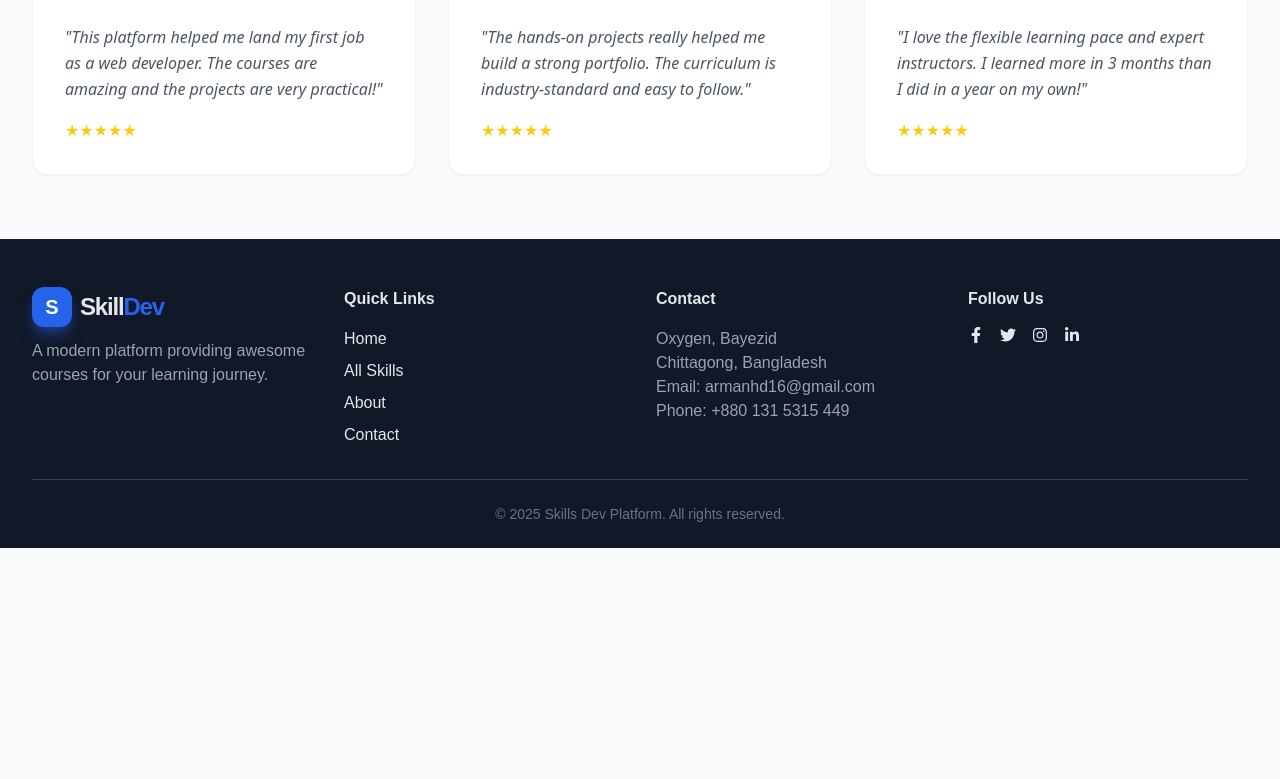
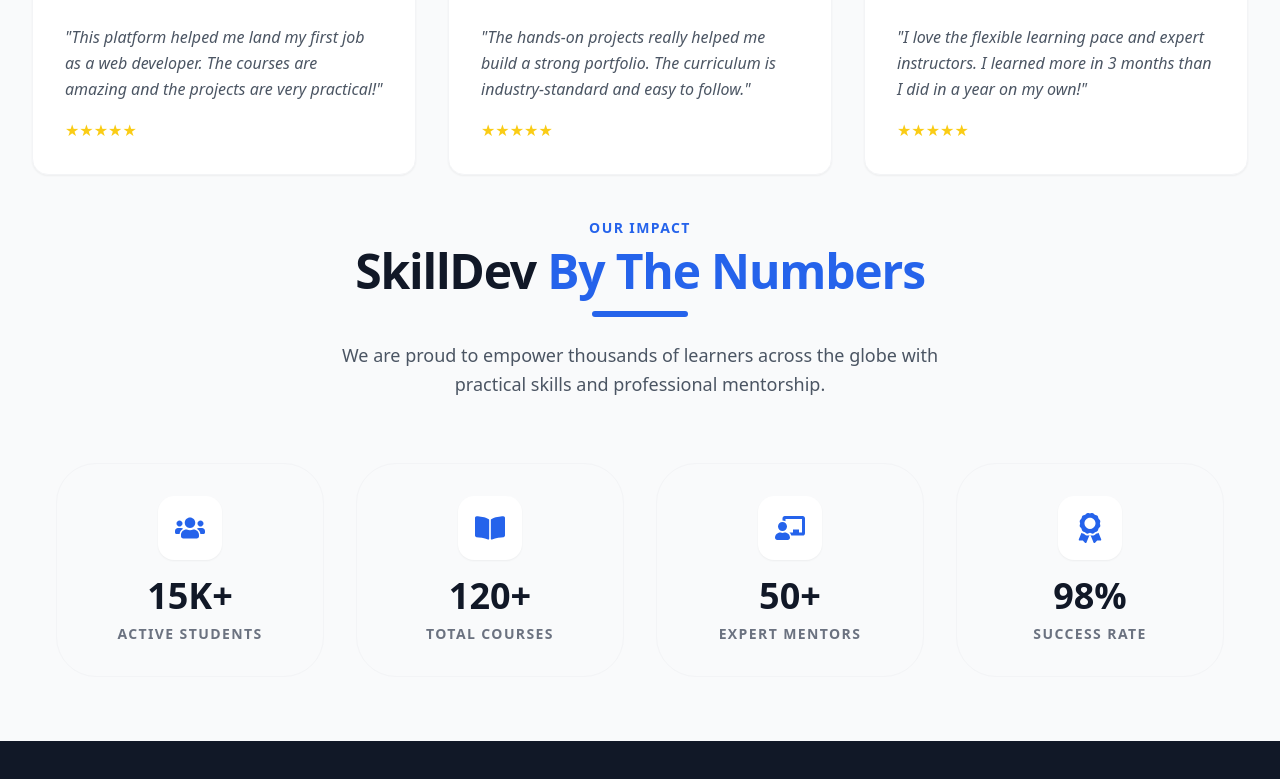
Before and after one commit to a-h-arman-hussain/skills-dev-platform, a Next.js app: page / in a window 1280 px wide. Shown: the part 2015-2794 px from the top of the page. Before the commit the page ends 2563 px from the top, so only its background shows below. Built offline with nearby package versions, Linux system fonts and the light colour scheme; no server answers.

Commit message:
login issue solve

```diff
--- a/src/app/(auth)/login/page.jsx
+++ b/src/app/(auth)/login/page.jsx
@@ -7,62 +7,75 @@
 import Swal from "sweetalert2";
 
 const Login = () => {
-  const { loginWithGoogle, loading, setLoading } = useContext(AuthContext);
+  const { loginWithGoogle, login, loading, setLoading } =
+    useContext(AuthContext);
   const router = useRouter();
   const searchParams = useSearchParams();
+
+  // 'from' এর বদলে আপনার কোড অনুযায়ী 'redirectTo' ব্যবহার করছি
   const redirectTo = searchParams?.get("from") || "/all-skills";
+
   const [email, setEmail] = useState("");
   const [password, setPassword] = useState("");
 
-  // ১. Mock Login Function (Hardcoded Credentials)
-  const handleLogin = async (e) => {
+  // ১. ডেমো বাটন হ্যান্ডলার (যদি বাটনটি UI-তে আবার যোগ করেন)
+  const handleDemoLogin = () => {
+    setEmail("admin@skilldev.com");
+    setPassword("admin@skilldev.com");
+    Swal.fire({
+      toast: true,
+      position: "top-end",
+      icon: "info",
+      title: "Demo credentials applied!",
+      showConfirmButton: false,
+      timer: 1500,
+    });
+  };
+
+  // ২. মেইন লগইন হ্যান্ডলার (ফিক্সড)
+  const handleLogin = (e) => {
     e.preventDefault();
     setLoading(true);
 
-    // হার্ডকোড ইমেইল ও পাসওয়ার্ড
-    const mockEmail = "admin@skilldev.com";
-    const mockPassword = "password123";
-
-    try {
-      if (email === mockEmail && password === mockPassword) {
-        // ২. Store credentials in cookies
+    login(email, password)
+      .then((result) => {
+        // সফল লগইনে কুকি সেট করা (রিকোয়ারমেন্ট অনুযায়ী)
         document.cookie = `isLoggedIn=true; path=/; max-age=${60 * 60 * 24}`;
 
         Swal.fire({
           icon: "success",
-          title: "Login Successful",
-          text: `Welcome back to SkillDev!`,
-          timer: 1500,
+          title: "Welcome back!",
+          text: `${
+            result?.user?.displayName || "User"
+          } logged in successfully.`,
+          timer: 2000,
           showConfirmButton: false,
         });
 
-        // ৪. Redirect to items/lists page
+        // ফিক্স: 'navigate' এর বদলে 'router.replace' এবং 'from' এর বদলে 'redirectTo'
         router.replace(redirectTo);
-      } else {
-        throw new Error("Invalid email or password!");
-      }
-    } catch (err) {
-      Swal.fire({
-        icon: "error",
-        title: "Login Failed",
-        text: err.message,
+      })
+      .catch((err) => {
+        Swal.fire({
+          icon: "error",
+          title: "Login Failed",
+          text: err.message || "Invalid email or password. Please try again.",
+        });
+      })
+      .finally(() => {
+        setLoading(false);
       });
-    } finally {
-      setLoading(false);
-    }
   };
 
   const handleGoogleLogin = async () => {
     setLoading(true);
     try {
       await loginWithGoogle();
-      // গুগল লগইনের ক্ষেত্রেও কুকি সেট করা
       document.cookie = `isLoggedIn=true; path=/; max-age=${60 * 60 * 24}`;
 
       Swal.fire({
         icon: "success",
         title: "Login Successful",
-        text: `Welcome!`,
         timer: 1500,
         showConfirmButton: false,
       });
@@ -89,6 +102,15 @@
             Member <span className="text-blue-600">Login</span>
           </h1>
           <div className="w-16 h-1.5 bg-blue-600 mx-auto mt-4 rounded-full shadow-lg shadow-blue-500/50"></div>
+
+          {/* ডেমো বাটন অপশনাল কিন্তু টেস্টিং এর জন্য ভালো */}
+          <button
+            type="button"
+            onClick={handleDemoLogin}
+            className="mt-4 text-[10px] font-bold bg-gray-100 px-3 py-1 rounded-full uppercase text-gray-500 hover:bg-gray-200"
+          >
+            Apply Demo Credits
+          </button>
         </div>
 
         <form onSubmit={handleLogin} className="space-y-5">
--- a/src/app/page.jsx
+++ b/src/app/page.jsx
@@ -1,5 +1,6 @@
 import Features from "@/components/Features";
 import Hero from "@/components/Hero";
+import ImpactSection from "@/components/ImpactSection";
 import PopularCourses from "@/components/PopularCourses";
 import Testimonial from "@/components/Testimonial";
 
@@ -10,6 +11,7 @@
       <PopularCourses></PopularCourses>
       <Features></Features>
       <Testimonial></Testimonial>
+      <ImpactSection></ImpactSection>
     </div>
   );
 }
--- a/src/components/Features.jsx
+++ b/src/components/Features.jsx
@@ -36,7 +36,6 @@
 
   return (
     <section className="mt-10">
-      <div className="">
         {/* Why Choose Us Header */}
         <div className="text-center mb-16">
           {/* Sub-title: uppercase tracking-widest style */}
@@ -79,7 +78,6 @@
             </div>
           ))}
         </div>
-      </div>
     </section>
   );
 };
--- /dev/null
+++ b/src/components/ImpactSection.jsx
@@ -0,0 +1,84 @@
+"use client";
+import { motion } from "framer-motion";
+import {
+  FaUsers,
+  FaBookOpen,
+  FaAward,
+  FaChalkboardTeacher,
+} from "react-icons/fa";
+
+const ImpactSection = () => {
+  const stats = [
+    {
+      id: 1,
+      icon: <FaUsers className="text-3xl text-blue-600" />,
+      count: "15K+",
+      label: "Active Students",
+    },
+    {
+      id: 2,
+      icon: <FaBookOpen className="text-3xl text-blue-600" />,
+      count: "120+",
+      label: "Total Courses",
+    },
+    {
+      id: 3,
+      icon: <FaChalkboardTeacher className="text-3xl text-blue-600" />,
+      count: "50+",
+      label: "Expert Mentors",
+    },
+    {
+      id: 4,
+      icon: <FaAward className="text-3xl text-blue-600" />,
+      count: "98%",
+      label: "Success Rate",
+    },
+  ];
+
+  return (
+    <section className="my-10">
+      <div className="container mx-auto px-6">
+        {/* আপনার সেট করা স্ট্যান্ডার্ড হেডার */}
+        <div className="text-center mb-16">
+          <span className="text-blue-600 font-bold tracking-widest uppercase text-[12px] md:text-sm">
+            Our Impact
+          </span>
+          <h2 className="mt-2 text-3xl sm:text-5xl font-black text-gray-900 tracking-tight">
+            SkillDev <span className="text-blue-600">By The Numbers</span>
+          </h2>
+          <div className="w-24 h-1.5 bg-blue-600 mx-auto mt-4 rounded-full shadow-lg shadow-blue-500/50"></div>
+          <p className="mt-6 text-lg text-gray-600 max-w-2xl mx-auto leading-relaxed">
+            We are proud to empower thousands of learners across the globe with
+            practical skills and professional mentorship.
+          </p>
+        </div>
+
+        {/* Stats Grid */}
+        <div className="grid grid-cols-2 md:grid-cols-4 gap-8">
+          {stats.map((item) => (
+            <motion.div
+              key={item.id}
+              initial={{ opacity: 0, scale: 0.9 }}
+              whileInView={{ opacity: 1, scale: 1 }}
+              transition={{ duration: 0.5, delay: item.id * 0.1 }}
+              viewport={{ once: true }}
+              className="p-8 bg-gray-50 rounded-[2.5rem] border border-gray-100 text-center hover:shadow-2xl hover:shadow-blue-100 transition-all group"
+            >
+              <div className="w-16 h-16 bg-white rounded-2xl flex items-center justify-center mx-auto mb-4 shadow-sm group-hover:scale-110 transition-transform">
+                {item.icon}
+              </div>
+              <h3 className="text-3xl md:text-4xl font-black text-gray-900">
+                {item.count}
+              </h3>
+              <p className="text-sm font-bold text-gray-500 uppercase tracking-widest mt-2">
+                {item.label}
+              </p>
+            </motion.div>
+          ))}
+        </div>
+      </div>
+    </section>
+  );
+};
+
+export default ImpactSection;
```
